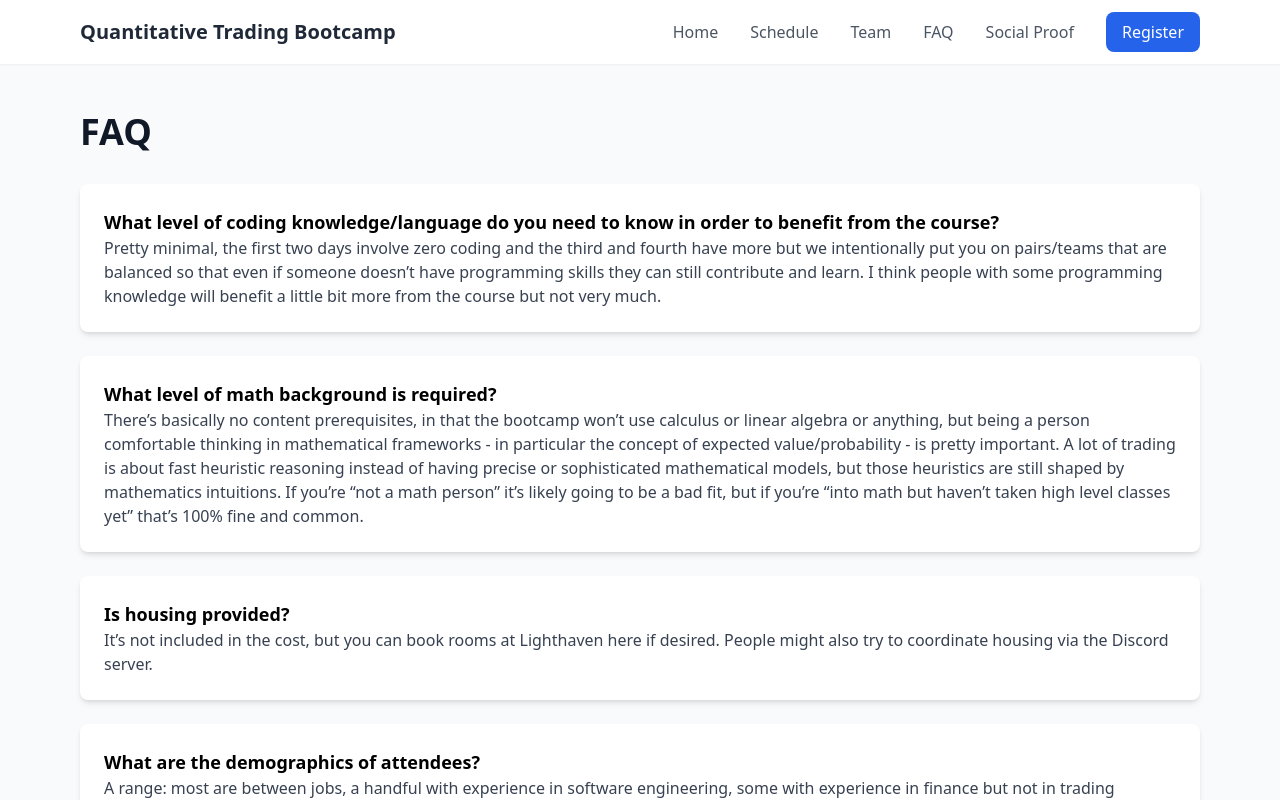
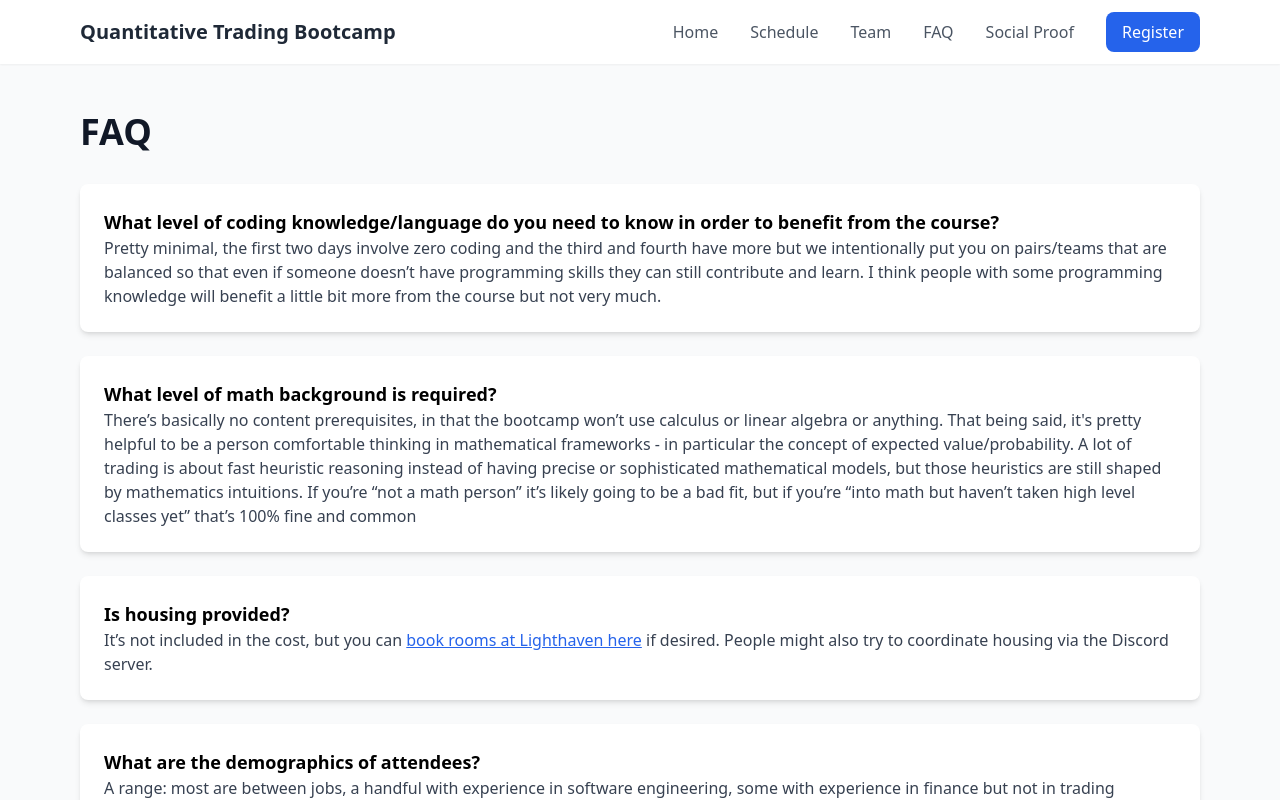
Before and after one commit to tradingbootcamp/website, a Vue app: page /faq in a window 1280 px wide. Shown: the top 800 px of the page. Built offline with nearby package versions, Linux system fonts and the light colour scheme.

Commit message:
tweaks from ross's todo list on discord

```diff
--- a/src/components/faq.vue
+++ b/src/components/faq.vue
@@ -9,11 +9,11 @@
                 </li>
                 <li class="bg-white p-6 rounded-lg shadow-md">
                     <strong class="text-lg font-semibold">What level of math background is required?</strong>
-                    <p class="text-gray-700">There’s basically no content prerequisites, in that the bootcamp won’t use calculus or linear algebra or anything, but being a person comfortable thinking in mathematical frameworks - in particular the concept of expected value/probability - is pretty important. A lot of trading is about fast heuristic reasoning instead of having precise or sophisticated mathematical models, but those heuristics are still shaped by mathematics intuitions. If you’re “not a math person” it’s likely going to be a bad fit, but if you’re “into math but haven’t taken high level classes yet” that’s 100% fine and common.</p>
+                    <p class="text-gray-700">There’s basically no content prerequisites, in that the bootcamp won’t use calculus or linear algebra or anything. That being said, it's pretty helpful to be a person comfortable thinking in mathematical frameworks - in particular the concept of expected value/probability. A lot of trading is about fast heuristic reasoning instead of having precise or sophisticated mathematical models, but those heuristics are still shaped by mathematics intuitions. If you’re “not a math person” it’s likely going to be a bad fit, but if you’re “into math but haven’t taken high level classes yet” that’s 100% fine and common</p>
                 </li>
                 <li class="bg-white p-6 rounded-lg shadow-md">
                     <strong class="text-lg font-semibold">Is housing provided?</strong>
-                    <p class="text-gray-700">It’s not included in the cost, but you can book rooms at Lighthaven here if desired. People might also try to coordinate housing via the Discord server.</p>
+                    <p class="text-gray-700">It’s not included in the cost, but you can <a target="_blank" href="https://www.havenbookings.space/events/eternal-september" class="text-blue-600 hover:text-blue-800 underline">book rooms at Lighthaven here</a> if desired. People might also try to coordinate housing via the Discord server.</p>
                 </li>
                 <li class="bg-white p-6 rounded-lg shadow-md">
                     <strong class="text-lg font-semibold">What are the demographics of attendees?</strong>
--- a/src/components/schedule.vue
+++ b/src/components/schedule.vue
@@ -1,14 +1,14 @@
 <template>
     <Layout>
         <div class="max-w-6xl mx-auto px-4 py-12">
-            <h1 class="text-4xl sm:text-5xl font-bold text-gray-900 mb-4">Schedule</h1>
+            <h1 class="text-4xl sm:text-5xl font-bold text-gray-900 mb-4">Schedule (November 6-10)</h1>
             <p class="text-lg text-gray-600 mb-8">
-                The next bootcamp runs over an extended weekend, Wednesday evening November 6th to Sunday night November 10th. You can view the schedule <a target="_blank" href="https://docs.google.com/spreadsheets/d/1VenNKSoZSAvVWJMee17tZ-vuCBqIUwHVPfDjI46iSxU/edit?gid=343028241#gid=343028241" class="text-blue-600 hover:text-blue-800">here</a>.
+                The next bootcamp runs over an extended weekend, Wednesday evening November 6th to Sunday night November 10th. The schedule is extremely susceptible to change, but you can view our current best guess below or by clicking <a target="_blank" href="https://docs.google.com/spreadsheets/d/1VenNKSoZSAvVWJMee17tZ-vuCBqIUwHVPfDjI46iSxU/edit?gid=343028241#gid=343028241" class="text-blue-600 hover:text-blue-800">here</a>.
             </p>
             <!-- Added embedded Google Sheet -->
-            <div class="w-full aspect-[16/9]">
+            <div class="w-full h-[820px]">
                 <iframe
-                    src="https://docs.google.com/spreadsheets/d/1VenNKSoZSAvVWJMee17tZ-vuCBqIUwHVPfDjI46iSxU/edit?gid=343028241#gid=343028241"
+                    src="https://docs.google.com/spreadsheets/d/e/2PACX-1vSUpeAUhWp4uMFUeHYo9LHVIYxHdAGj9BYVhITVC5KxlUG2Hi90dwnBaS9MH2aufIXf0rP6stYjbZtr/pubhtml?gid=343028241&widget=true&single=true&headers=false&chrome=false"
                     class="w-full h-full border-0"
                 ></iframe>
             </div>
```
